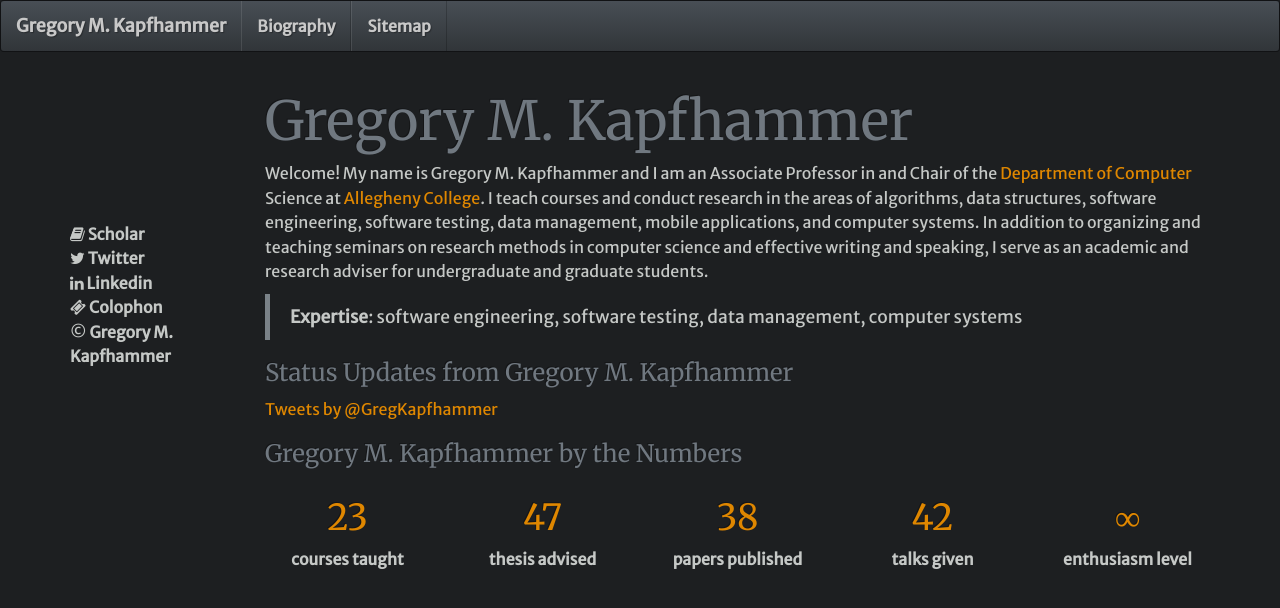
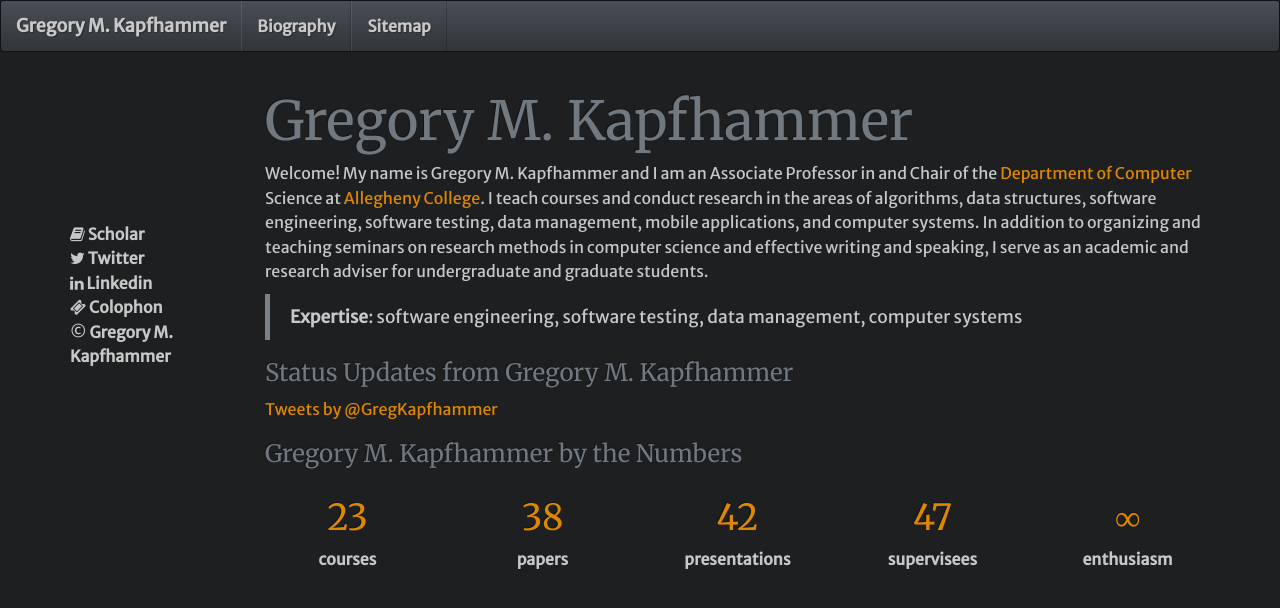
Before and after one commit to geerc/www, a Jekyll site: the page built from gkapfham/index.md, in a window 1280 px wide. Shown: the top 608 px of the page. Built offline with Jekyll 4.4.1, drawn with Linux system fonts in a browser that asks for light colours; nearby versions of some CDN libraries; library files that are not in the unit come from our copies; Markdown is read by kramdown in place of the engine named in the settings; comment, search, counter and statistics services are not loaded.

Commit message:
Changed the labels at the bottom of defaults.html.

```diff
--- a/gkapfham/_layouts/defaults.html
+++ b/gkapfham/_layouts/defaults.html
@@ -90,24 +90,27 @@ ript>
 
               <div class="col-sm-2 center hidden-sm hidden-xs">
                     <h2 class="highlight">23</h2>
-                    <b>courses taught</b>
+                    <b>courses </b>
               </div>
 
-              <div class="col-sm-2 center hidden-sm hidden-xs">
-                    <h2 class="highlight">47</h2>
-                    <b>thesis advised</b>
-                </div>
                 <div class="col-sm-2 center hidden-sm hidden-xs">
                     <h2 class="highlight">38</h2>
-                    <b>papers published</b>
+                    <b>papers </b>
                 </div>
+
                 <div class="col-sm-2 center hidden-sm hidden-xs">
                     <h2 class="highlight">42</h2>
-                    <b>talks given</b>
+                    <b>presentations</b>
                 </div>
+
+                <div class="col-sm-2 center hidden-sm hidden-xs">
+                    <h2 class="highlight">47</h2>
+                    <b>supervisees</b>
+                </div>
+
                 <div class="col-sm-2 center hidden-sm hidden-xs">
                     <h2 class="highlight">&infin;</h2>
-                    <b>enthusiasm level</b>
+                    <b>enthusiasm </b>
                 </div>
 
             </div>
```
